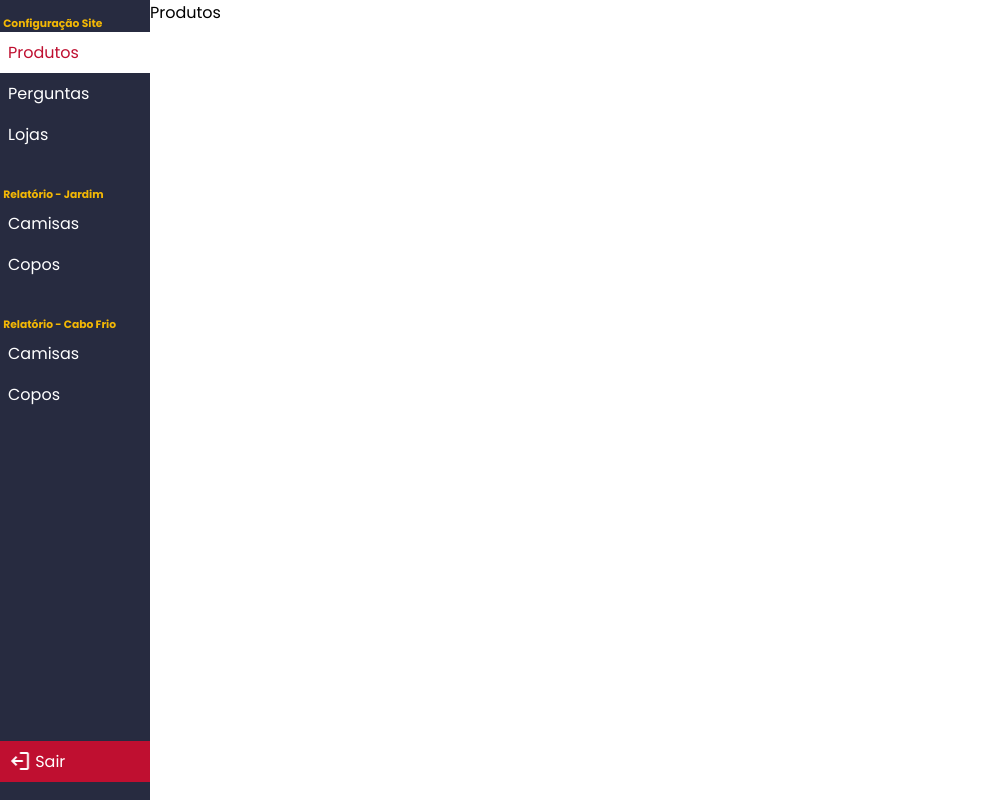
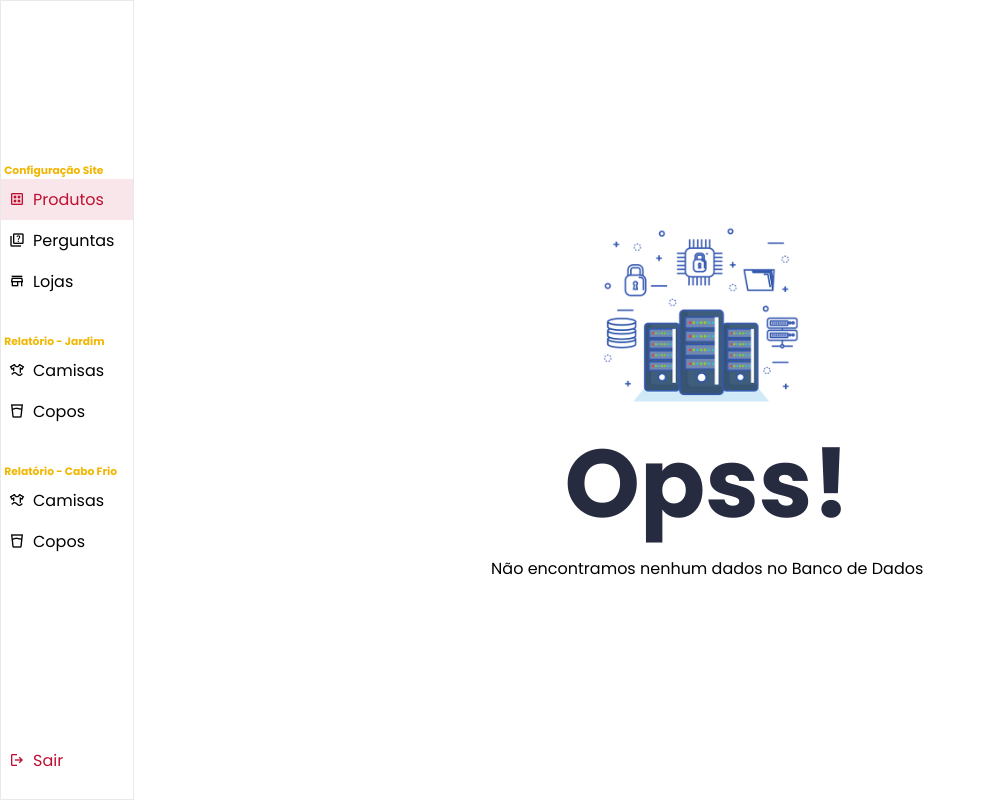
Before and after one commit to unikcabofrio/nextjs-impactovisual, a Next.js app: page /painel in a window 1280 px wide. Shown: the whole page, without its empty margins (0-986 px from the left). Built offline with nearby package versions, Linux system fonts and the light colour scheme.

Commit message:
'new_screen_painel'

```diff
--- a/package.json
+++ b/package.json
@@ -9,6 +9,7 @@
     "lint": "next lint"
   },
   "dependencies": {
+    "crypto-js": "^4.2.0",
     "next": "14.2.2",
     "react": "^18",
     "react-dom": "^18",
--- a/src/app/page.js
+++ b/src/app/page.js
@@ -2,7 +2,7 @@
 import { useEffect, useState } from "react";
 import { GetAllData } from "@/utils/googleSheets";
 
-import TopMenu from "@/view/TopMenu";
+import TopMenu from "@/view/topMenu";
 import Produtos from "@/view/produtos";
 import FAQ from "@/view/faq";
 import Contato from "@/view/contato";
--- a/src/app/painel/page.js
+++ b/src/app/painel/page.js
@@ -1,7 +1,7 @@
 'use client'
 import './style.css'
 import { useEffect, useState } from "react";
-import TopMenu from "@/viewPianel/TopMenu";
+import TopMenu from "@/viewPianel/topMenu";
 import PainelAtivo from '@/viewPianel/painelAtivo';
 
 export default function Page() {
--- a/src/styles/global.css
+++ b/src/styles/global.css
@@ -1,6 +1,6 @@
 :root {
-    --color1: #272B40;
-    --color2: #BF0F30;
+    --color1: rgb(39, 43, 64);
+    --color2: rgb(191, 15, 48);
     --color3: #F20519;
     --color4: #F2B705;
     --color5: #9a9a9a;
--- a/src/viewPianel/TopMenu/index.js
+++ b/src/viewPianel/TopMenu/index.js
@@ -1,9 +1,26 @@
 'use client'
+import { useState } from 'react'
 import './style.css'
 import IconeSVG from '@/components/icon'
 
 
 export default function TopMenu({ setMenuAtivo }) {
+    const [listMenuSite] = useState([
+        { name: "Produtos", icone: "dataset", id: "produtos", class: "ativo" },
+        { name: "Perguntas", icone: "quiz", id: "perguntas", class: "" },
+        { name: "Lojas", icone: "store", id: "contato", class: "" }
+    ])
+
+    const [listMenuJd] = useState([
+        { name: "Camisas", icone: "laundry", id: "listCamisas_JD", class: "" },
+        { name: "Copos", icone: "water_full", id: "listCopos_JD", class: "" },
+    ])
+
+    const [listMenuCf] = useState([
+        { name: "Camisas", icone: "laundry", id: "listCamisas_CF", class: "" },
+        { name: "Copos", icone: "water_full", id: "listCopos_CF", class: "" },
+    ])
+
     function handleClick(id) {
         const spanlist = document.getElementsByTagName('span')
         for (let index = 0; index < spanlist.length; index++) {
@@ -21,25 +38,64 @@ export default function TopMenu({ setMenuAtivo }) {
             <div className='buttons'>
                 <div className={`menuList`}>
                     <h6>Configuração Site</h6>
-                    <span id={'produtos'} className={'ativo'} onClick={() => { handleClick('produtos') }}>Produtos</span>
-                    <span id={'perguntas'} onClick={() => { handleClick('perguntas') }}>Perguntas</span>
-                    <span id={'contato'} onClick={() => { handleClick('contato') }}>Lojas</span>
+                    {
+                        listMenuSite &&
+                        listMenuSite.map((item, index) => {
+                            return (
+                                <span
+                                    key={index}
+                                    id={item.id}
+                                    className={item.class}
+                                    onClick={() => { handleClick(item.id) }}>
+                                    <IconeSVG icone={item.icone} />
+                                    <>{item.name}</>
+                                </span>
+                            )
+                        })
+                    }
                 </div>
                 <div className={`menuList`}>
                     <h6>Relatório - Jardim</h6>
-                    <span id={'listCamisas_JD'} onClick={() => { handleClick('listCamisas_JD') }}>Camisas</span>
-                    <span id={'listCopos_JD'} onClick={() => { handleClick('listCopos_JD') }}>Copos</span>
+                    {
+                        listMenuJd &&
+                        listMenuJd.map((item, index) => {
+                            return (
+                                <span
+                                    key={index}
+                                    id={item.id}
+                                    className={item.class}
+                                    onClick={() => { handleClick(item.id) }}>
+                                    <IconeSVG icone={item.icone} />
+                                    <>{item.name}</>
+                                </span>
+                            )
+                        })
+                    }
                 </div>
                 <div className={`menuList`}>
                     <h6>Relatório - Cabo Frio</h6>
-                    <span id={'listCamisas_CF'} onClick={() => { handleClick('listCamisas_CF') }}>Camisas</span>
-                    <span id={'listCopos_CF'} onClick={() => { handleClick('listCopos_CF') }}>Copos</span>
+                    {
+                        listMenuCf &&
+                        listMenuCf.map((item, index) => {
+                            return (
+                                <span
+                                    key={index}
+                                    id={item.id}
+                                    className={item.class}
+                                    onClick={() => { handleClick(item.id) }}>
+                                    <IconeSVG icone={item.icone} />
+                                    <>{item.name}</>
+                                </span>
+                            )
+                        })
+                    }
                 </div>
             </div>
 
             <div className={`menuList exitBtn`}>
                 <span onClick={() => { window.location.href = '/' }}>
-                    <IconeSVG icone={"logout"} /><>Sair</>
+                    <IconeSVG icone={"logout"} />
+                    <>Sair</>
                 </span>
             </div>
         </nav>
--- a/src/viewPianel/TopMenu/style.css
+++ b/src/viewPianel/TopMenu/style.css
@@ -1,7 +1,8 @@
 .navbar {
     height: 100vh;
     width: 150px;
-    background-color: var(--color1);
+    background-color: rgba(255,255,255,1);
+    border: 1px solid rgba(39, 43, 64,.1);
     display: flex;
     flex-direction: column;
 }
@@ -19,11 +20,14 @@
 
 .buttons{
     height: 100%;
+    display: flex;
+    flex-direction: column;
+    justify-content: center;
 }
 
 .menuList{
     width: 100%;
-    color: var(--color_white);
+    color: var(--color_1);
     display: flex;
     flex-direction: column;
     padding: 1rem 0;
@@ -37,10 +41,21 @@
 .menuList>span{
     cursor: pointer;
     padding: .5rem;
+    display: flex;
+    align-items: center;
+}
+
+.menuList>span>span{
+    font-size: 1rem;
+    padding-right: .5rem;
+}
+
+.menuList>span:hover{
+    background-color: rgba(191, 15, 48,.05);
 }
 
 .menuList>.ativo{
-    background-color: var(--color_white);
+    background-color: rgba(191, 15, 48,.1);
     color: var(--color2);
 }
 
@@ -49,14 +64,10 @@
 }
 
 .exitBtn>span{
-    background-color: var(--color2);
+    color: var(--color2);
     display: flex;
 }
 
-.exitBtn>span>span{
-    transform: rotateY(180deg);
-    padding-left: .2rem;
-}
 
 @media (max-width: 768px) {}
 
--- /dev/null
+++ b/src/viewPianel/noData/index.js
@@ -0,0 +1,14 @@
+import './style.css'
+
+import Imagem from '@/components/image'
+import Img from '@/assets/nodata.png'
+
+export default function NoData(){
+    return(
+        <div className='noData'>
+            <Imagem src={Img}/>
+           <h2>Opss!</h2>
+           <p>Não encontramos nenhum dados no Banco de Dados</p>
+        </div>
+    )
+}
--- /dev/null
+++ b/src/viewPianel/noData/style.css
@@ -0,0 +1,17 @@
+.noData{
+    width: 100vw;
+    height: 100vh;
+    display: flex;
+    flex-direction: column;
+    justify-content: center;
+    align-items: center;
+}
+
+.noData>img{
+    width: 20%;
+}
+
+.noData>h2{
+    color: var(--color1);
+    font-size: 6rem;
+}
--- a/src/viewPianel/painelAtivo.js
+++ b/src/viewPianel/painelAtivo.js
@@ -1,7 +1,9 @@
+import NoData from "./noData"
+
 export default function PainelAtivo({namePanel}){
     return(
         <>
-            {namePanel}
+            <NoData/>
         </>
     )
 }
```
Also changed, not shown: src/view/TopMenu/index.js (+17 -4 lines), src/assets/nodata.png (added), 1 other file (tests, documents, lock files or other folders).
